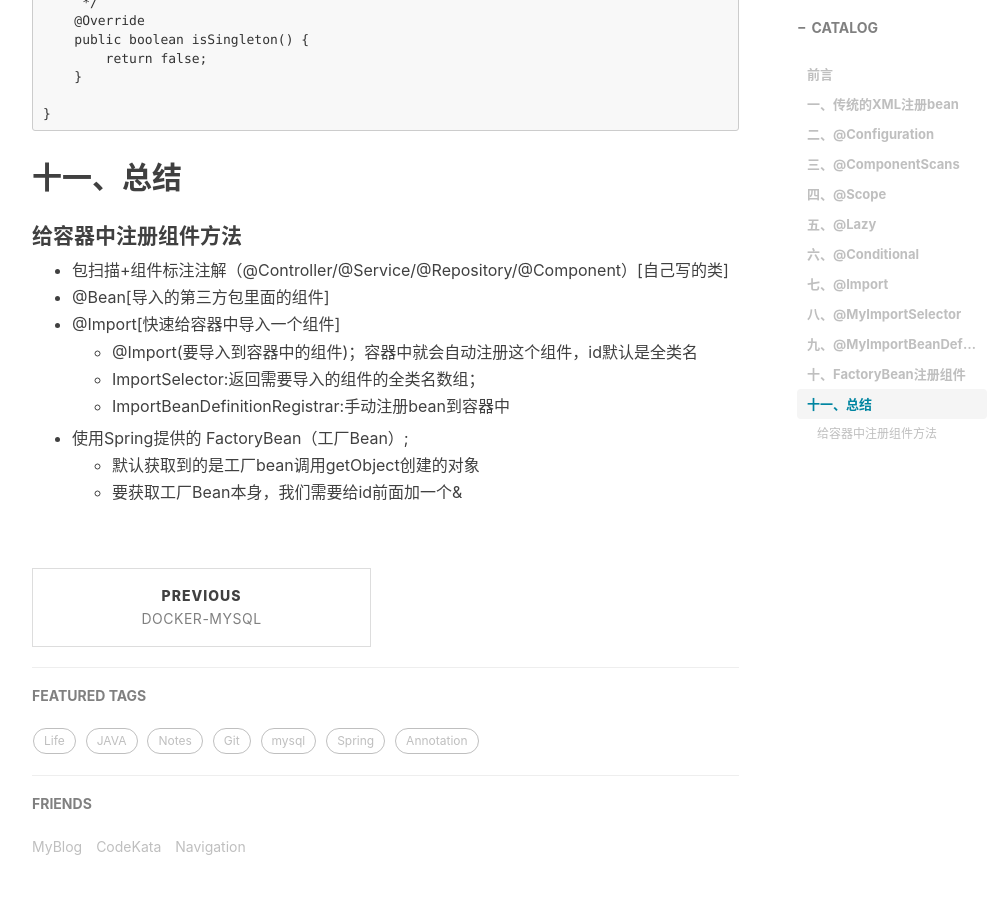
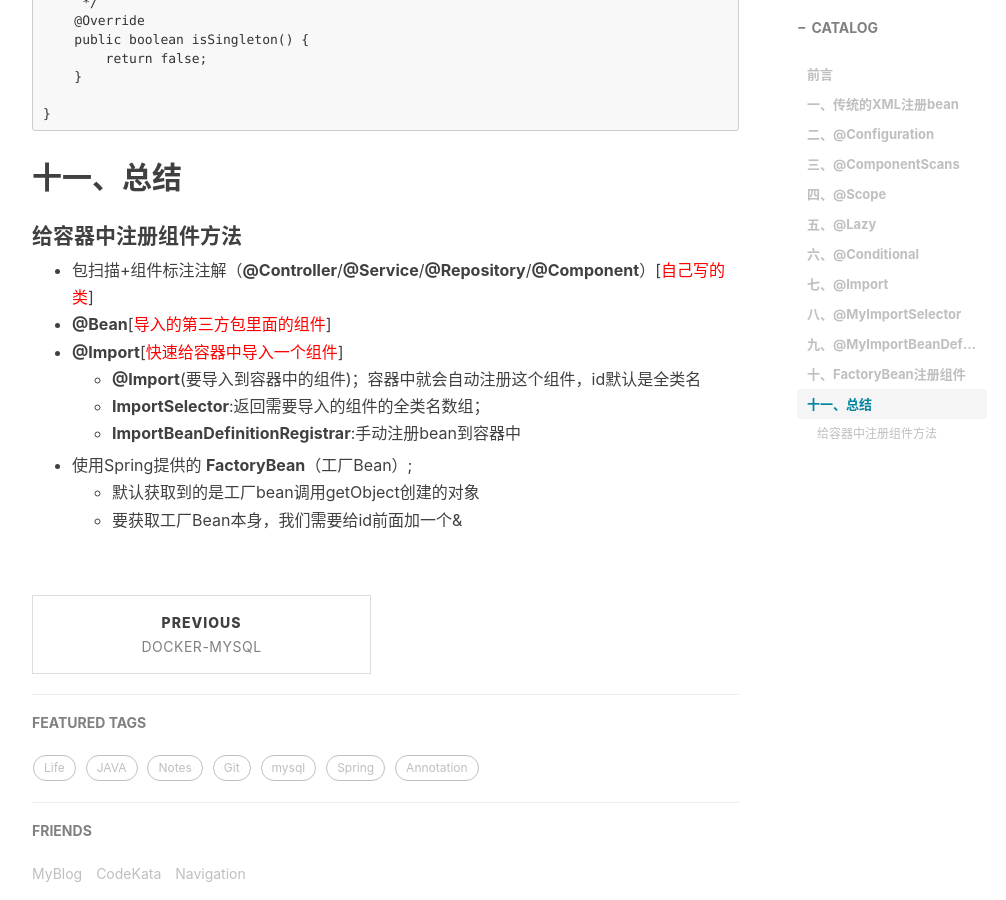
Before and after one commit to Bjorne1/Bjorne1.github.io, a Jekyll site: the page built from _posts/2019-02-18-spring-annotation-component.md, in a window 1280 px wide and 900 px high, scrolled down 5875 px. Shown: the whole window, without its empty margins (233-1239 px from the left). Built offline with Jekyll 4.4.1, drawn with Linux system fonts in a browser that asks for light colours; nearby versions of some CDN libraries; comment, search, counter and statistics services are not loaded.

Commit message:
Update 2019-02-18-spring-annotation-component.md

```diff
--- a/_posts/2019-02-18-spring-annotation-component.md
+++ b/_posts/2019-02-18-spring-annotation-component.md
@@ -316,12 +316,12 @@ public class ColorFactoryBean implements FactoryBean<Color> {
 
 #### 给容器中注册组件方法
 
-* 包扫描+组件标注注解（@Controller/@Service/@Repository/@Component）[自己写的类]
-* @Bean[导入的第三方包里面的组件]
-* @Import[快速给容器中导入一个组件]
-   * @Import(要导入到容器中的组件)；容器中就会自动注册这个组件，id默认是全类名
-   * ImportSelector:返回需要导入的组件的全类名数组；
-   * ImportBeanDefinitionRegistrar:手动注册bean到容器中
-* 使用Spring提供的 FactoryBean（工厂Bean）;
+* 包扫描+组件标注注解（**@Controller**/**@Service**/**@Repository**/**@Component**）[<font color=red>自己写的类</font>]
+* **@Bean**[<font color=red>导入的第三方包里面的组件</font>]
+* **@Import**[<font color=red>快速给容器中导入一个组件</font>]
+   * **@Import**(要导入到容器中的组件)；容器中就会自动注册这个组件，id默认是全类名
+   * **ImportSelector**:返回需要导入的组件的全类名数组；
+   * **ImportBeanDefinitionRegistrar**:手动注册bean到容器中
+* 使用Spring提供的 **FactoryBean**（工厂Bean）;
    * 默认获取到的是工厂bean调用getObject创建的对象
    * 要获取工厂Bean本身，我们需要给id前面加一个&
```
